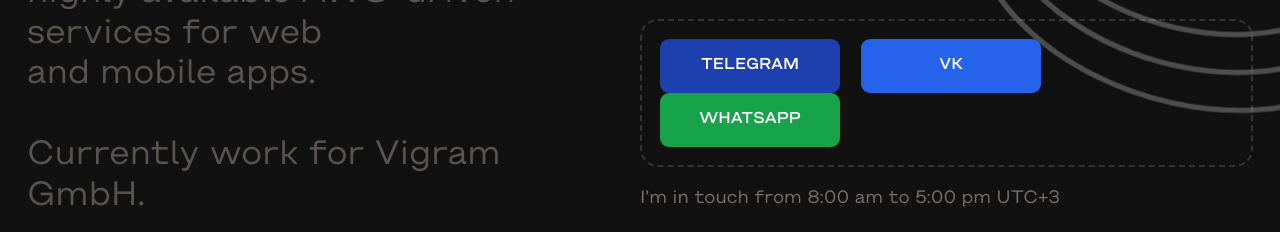
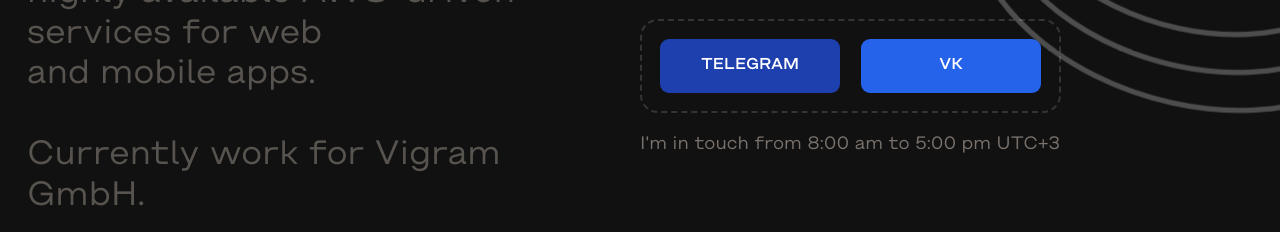
Before and after one commit to qunaxis/cv, a website: page app/index.html in a window 1280 px wide. Shown: the part 568-800 px from the top of the page. Drawn offline with Linux system fonts and the light colour scheme.

Commit message:
fix: ws link removed

```diff
--- a/app/index.html
+++ b/app/index.html
@@ -36,11 +36,6 @@
 						<br /><br />
 						Currently work for Vigram GmbH.
 					</p>
-					<!-- <p class="cta__whoiam">
-						Бэкенд-инженер. Отвечаю за разработку и&nbsp;внедрение высокодоступных сервисов на&nbsp;базе AWS для&nbsp;веб
-						и&nbsp;мобильных приложений.<br /><br />
-						В&nbsp;настоящее время работаю в&nbsp;Vigram&nbsp;GmbH.
-					</p> -->
 				</div>
 				<div class="col-12 col-md-6 mt-8 md:mt-0">
 					<div id="typed-strings" style="display: none;">
@@ -57,11 +52,9 @@
 					</div>
 					<!-- Here Typed.js does their work :) -->
 					<div class="cta__description">Every day I'm growing<br />in <span id="typed"></span></div>
-					<!-- <div class="cta__description"><span id="typed"></span></div> -->
 					<div class="cta__buttons">
 						<a class="cta__button cta__button_tg" href="//t.me/qunaxis">Telegram</a>
 						<a class="cta__button cta__button_vk" href="//vk.com/qunaxis">VK</a>
-						<a class="cta__button cta__button_ws" href="//wa.link/95l1me">WhatsApp</a>
 					</div>
 					<p class="cta__worktime">I'm in touch from&nbsp;8:00&nbsp;am to&nbsp;5:00&nbsp;pm&nbsp;UTC+3</p>
 				</div>
@@ -69,10 +62,8 @@
 		</div>
 		</div>
 	</main>
-	<!-- <script src="js/jquery-3.5.1.min.js"></script>
-	<script src="js/owl.carousel.min.js"></script> -->
+
 	<script src="js/app.min.js"></script>
-
 </body>
 
 </html>
```
